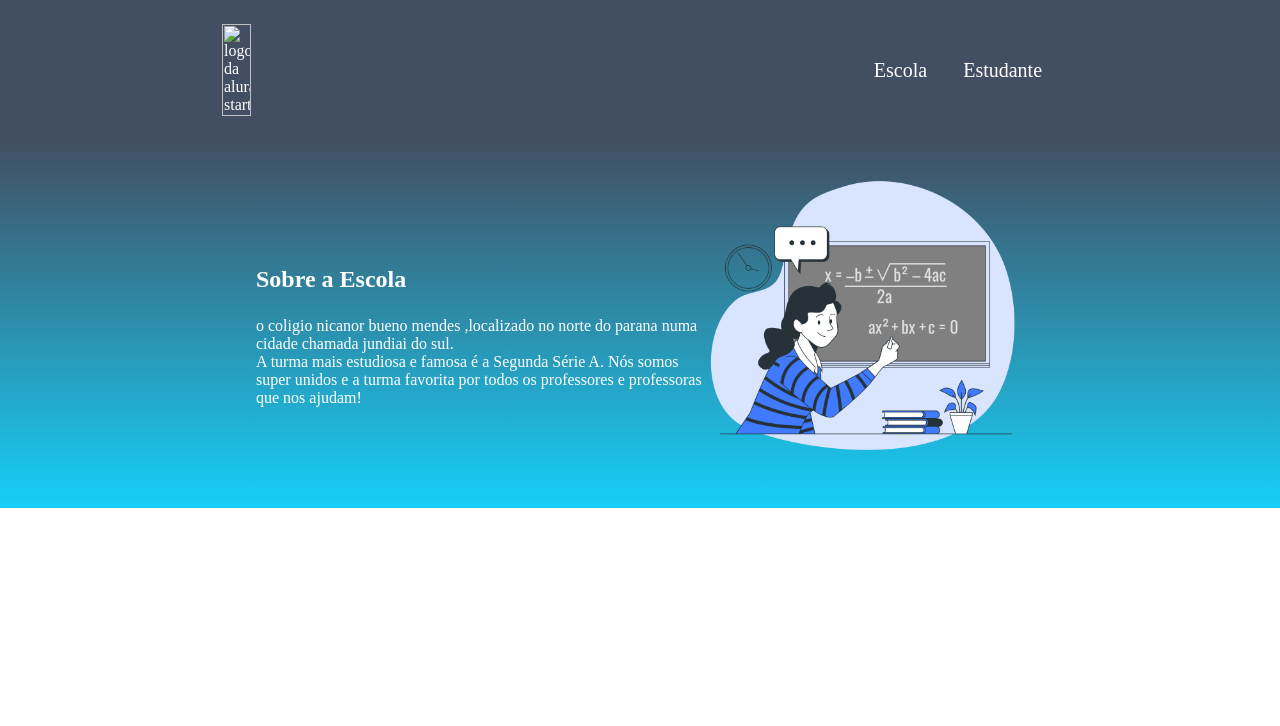
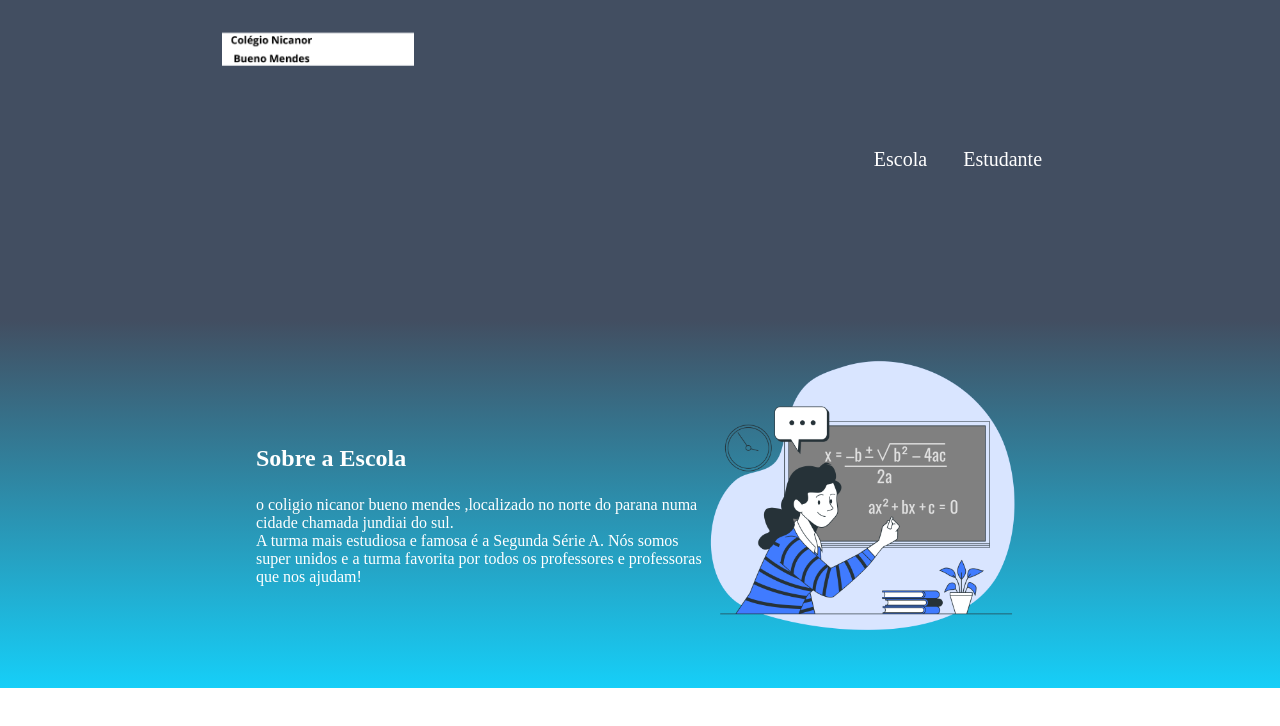
Before and after one commit to Fabio1550/site-escola, a plain HTML site: page index.html in a window 1280 px wide. Drawn offline with Linux system fonts and the light colour scheme.

Commit message:
Update index.html

```diff
--- a/index.html
+++ b/index.html
@@ -8,7 +8,7 @@
 </head>
 <body>
     <header class="cabecalho">
-        <img class="cabecalho-imagem" src="alurastart logo.png" alt="logo da alura start">
+        <img class="cabecalho-imagem" src="Colégio-Nicanor-Bueno.png" alt="logo da alura start">
         <ul class="cabecalho-lista">
             <li class="cabecalho-lista-item">Escola</li>
             <li class="cabecalho-lista-item">Estudante</li>
```
